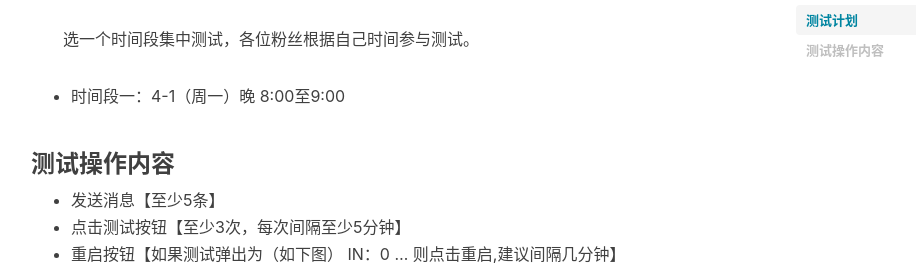
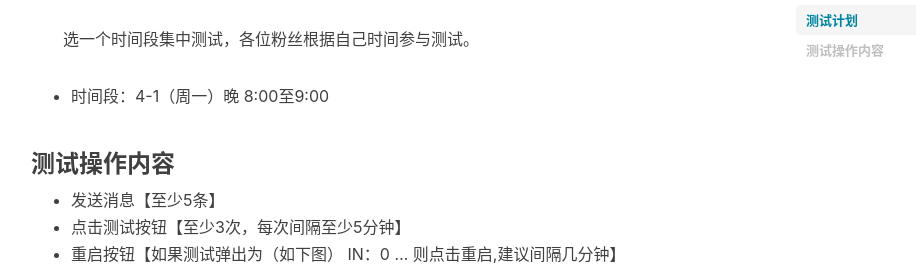
Before and after one commit to NBSChain/nbschain.github.io, a Jekyll site: the page built from _posts/2019-03-26-NBSChat-no-center.md, in a window 1280 px wide and 900 px high, scrolled down 3165 px. Shown: the part 174-445 px from the top of the window, without its empty margins (234-1150 px from the left). Built offline with Jekyll 4.4.1, drawn with Linux system fonts in a browser that asks for light colours; nearby versions of some CDN libraries; comment, search, counter and statistics services are not loaded.

Commit message:
modified:   2019-03-26-NBSChat-no-center.md

```diff
--- a/_posts/2019-03-26-NBSChat-no-center.md
+++ b/_posts/2019-03-26-NBSChat-no-center.md
@@ -39,21 +39,21 @@
   - 测试：可测试NAT状态，并记录日志
   - 打开：打开日志文件所在目录文件夹（日志文件debug-gossip.txt）
 ## Bug 反馈渠道
-  - 您可以通过邮件将日志文件反馈给NBS开发团队<a href="mailto:nbsadmin@163.com" target="_blank">nbsadmin@163.com</a>
+  - 您可以通过邮件将日志文件反馈给NBS开发团队<a href="mailto:nbstech988@gmail.com" target="_blank">nbsadmin@163.com</a>
   - 如果您拥有GitHub账户，也可反馈到项目ISSUSE[![GitHub issues](https://img.shields.io/github/issues/NBSChain/ghost-chat.svg)](https://github.com/NBSChain/ghost-chat/issues)
 
 ## 测试计划
 <p class="section-indent">
 选一个时间段集中测试，各位粉丝根据自己时间参与测试。
 </p>
- - 时间段一：4-1（周一）晚 8:00至9:00
+ - 时间段：4-1（周一）晚 8:00至9:00
 
 
 ### 测试操作内容
   - 发送消息【至少5条】
   - 点击测试按钮【至少3次，每次间隔至少5分钟】
   - 重启按钮【如果测试弹出为（如下图） IN：0 ... 则点击重启,建议间隔几分钟】
-  - 最后将测试日志发邮件到<a href="mailto:nbsadmin@163.com" target="_blank">nbsadmin@163.com</a>邮箱。
+  - 最后将测试日志发邮件到<a href="mailto:nbstech988@gmail.com" target="_blank">nbsadmin@163.com</a>邮箱。
 ![防火墙](https://github.com/NBSChain/nbschain.github.io/blob/master/docs/images/201903/2019-03-26_22-54-21.png?raw=true)
 
 <html>
```
